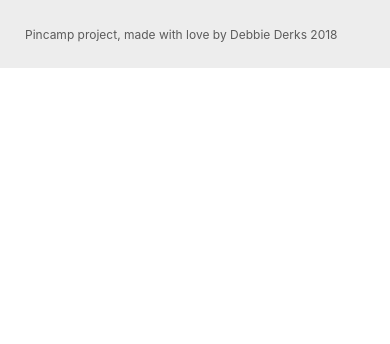
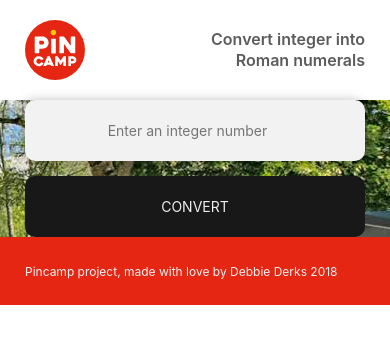
Before and after one commit to d-derks/pincamp-project, a React (Create React App) app: page / in a window 390 px wide. Shown: the top 344 px of the page. Built offline with nearby package versions, Linux system fonts and the light colour scheme.

Commit message:
[FEATURE] Page: change page into stateless function, add components and changed CSS - add component Dataconnector for state management and connect components Pageheader and Converter - create sticky footer - add background img - changed responsive layout

```diff
--- a/src/Page/index.js
+++ b/src/Page/index.js
@@ -1,23 +1,20 @@
 import React from 'react';
 import './page.css';
+import Pageheader from '../Components/Pageheader';
+import Converter from '../Components/Converter';
+import { Dataconnector } from '../Components/Dataconnector';
 
-export default class Page extends React.PureComponent {
+export default function Page() {
 
-    constructor() {
-        super(...arguments)
-    }
-
-    render() {
-        return(
+    return(
+        <Dataconnector>
             <div className='l-page'>
                 <div className="page-inner">
-                    <header className="page-header">
-                        <div className="page-header-inner">
-                        </div>
-                    </header>
+                    <Pageheader />
                     <main className="page-main">
                         <div className="page-section">
                             <div className="page-section-inner">
+                                <Converter />
                             </div>
                         </div>
                     </main>
@@ -30,6 +27,6 @@ export default class Page extends React.PureComponent {
                     </footer>
                 </div>
             </div>
-        )
-    }
+        </Dataconnector>
+    )
 }
--- a/src/Page/page.scss
+++ b/src/Page/page.scss
@@ -9,34 +9,54 @@
 }
 
 .page-inner {
-
-}
-
-.page-header {
-    width: 100%;
-}
-
-.page-header-inner {
-
+    display: flex;
+    flex-direction: column;
+    height: 100%;
 }
 
 .page-main {
+    flex:1;
     width: 100%;
+    background: $color-compassion;
 }
 
 .page-section {
     position: relative;
     width: 100%;
+    height: 100%;
+    z-index: 1;
+
+    &:after {
+        content: '';
+        position: absolute;
+        top: 0;
+        right: 0;
+        bottom: 0;
+        left: 0;
+        width: 100%;
+        height: 100%;
+        background: url("../media/camping-area.jpg") 100% no-repeat;
+        z-index: -1;
+    }
 }
 
 .page-section-inner {
+    display: flex;
+    max-width: 800px;
+    margin: auto;
+    padding: 0 25px;
+    min-height: 100%;
+    z-index: 1;
 
+    @media (max-width: 768px) {
+        max-width: 500px;
+    }
 }
 
 .page-footer {
     flex-shrink: 0;
     width: 100%;
-    background: $color-compassion;
+    background: $color-astonished;
 }
 
 .page-footer-inner {
@@ -47,7 +67,7 @@
     font-family: 'Gingham Variable', BlinkMacSystemFont , sans-serif;
     font-variation-settings: "wght" 300, "wdth" 250;
     font-size: 14px;
-    color: $color-friendly;
+    color: $color-inspired;
 
     @media (max-width: 400px) {
         font-size: 12px;
```
